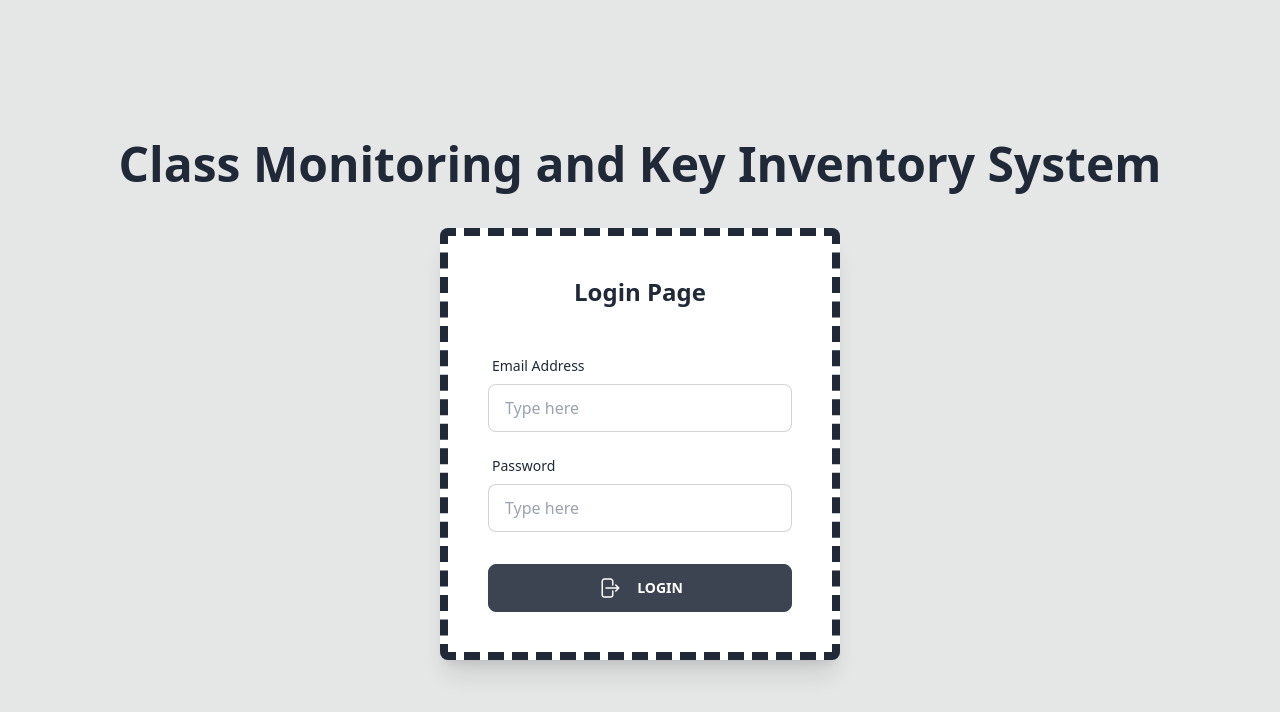
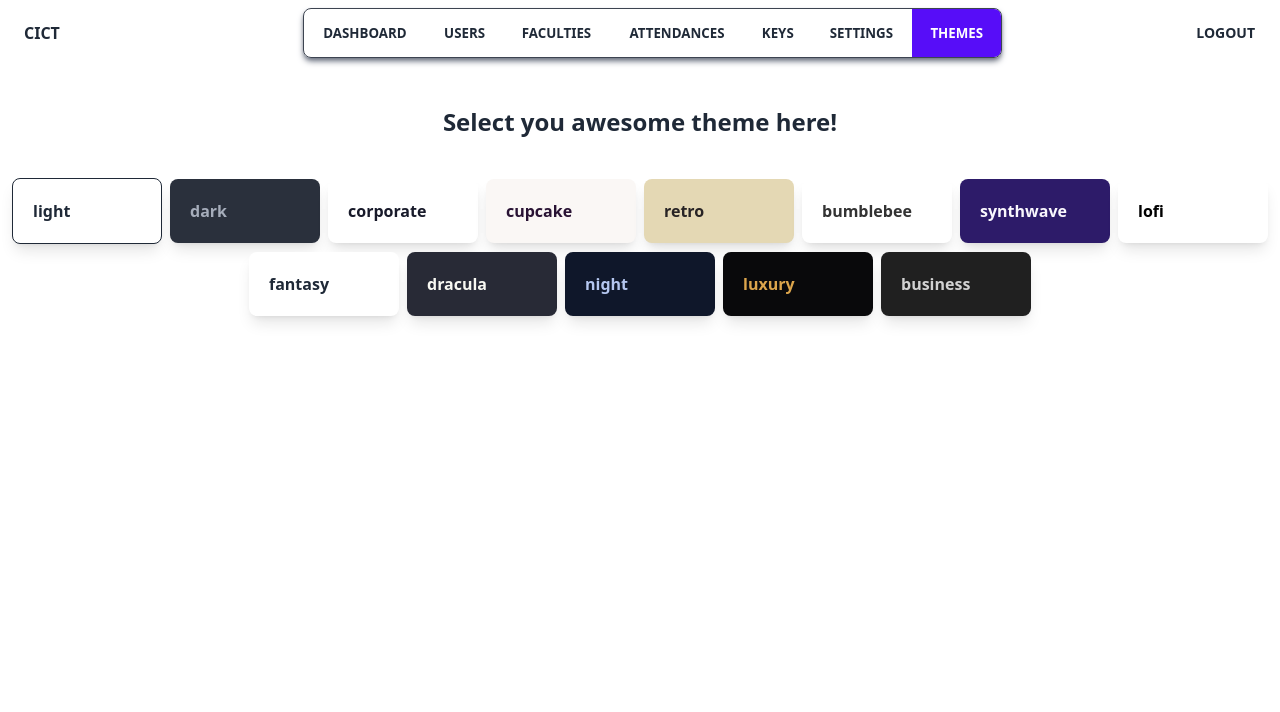
Before and after one commit to murangproject/frontend-ni-randgris, an Angular app: page /themes in a window 1280 px wide. Before the commit this address led to /login. Shown: the top 712 px of the page. Built offline with nearby package versions, Linux system fonts and the light colour scheme; sample sign-in values are in the browser's storage.

Commit message:
added themes

```diff
--- a/src/app/app-routing.module.ts
+++ b/src/app/app-routing.module.ts
@@ -101,6 +101,11 @@ const routes: Routes = [
             path: 'settings',
             title: 'Settings',
             loadComponent: () => import('./settings/settings.component').then(c => c.SettingsComponent)
+          },
+          {
+            path: 'themes',
+            title: 'themes',
+            loadComponent: () => import('./themes/themes.component').then(c => c.ThemesComponent)
           }
         ],
       },
--- a/src/app/app.component.html
+++ b/src/app/app.component.html
@@ -1,3 +1,3 @@
-<div>
+<div [attr.data-theme]="theme">
   <router-outlet></router-outlet>
 </div>
--- a/src/app/app.component.ts
+++ b/src/app/app.component.ts
@@ -10,10 +10,13 @@ export class AppComponent implements OnInit {
 
   constructor (private router: Router) {}
   title = 'frontend';
+  theme: string = '';
   ngOnInit(): void {
     const token = localStorage.getItem('token');
     if(!token) {
       this.router.navigate(['/login']);
     }
+
+    this.theme = localStorage.getItem('theme') ?? 'light';
   }
 }
--- a/src/app/sidebar/menu-list.ts
+++ b/src/app/sidebar/menu-list.ts
@@ -25,6 +25,10 @@ export const Navbar = {
       label: 'Settings',
       link: '/settings',
     },
+    {
+      label: 'Themes',
+      link: '/themes',
+    },
   ],
   attendance_checker: [
     {
@@ -47,6 +51,10 @@ export const Navbar = {
       label: 'Settings',
       link: '/settings',
     },
+    {
+      label: 'Themes',
+      link: '/themes',
+    },
   ],
   faculty: [
     {
@@ -60,6 +68,10 @@ export const Navbar = {
     {
       label: 'Attendance Records',
       link: '/attendance-records',
+    },
+    {
+      label: 'Themes',
+      link: '/themes',
     },
   ],
 };
@@ -90,6 +102,10 @@ export const Sidebar = {
       label: 'Settings',
       link: '/settings',
     },
+    {
+      label: 'Themes',
+      link: '/themes',
+    },
   ],
   attendance_checker: [
     {
@@ -112,6 +128,10 @@ export const Sidebar = {
       label: 'Settings',
       link: '/settings',
     },
+    {
+      label: 'Themes',
+      link: '/themes',
+    },
   ],
   faculty: [
     {
@@ -126,5 +146,9 @@ export const Sidebar = {
       label: 'Attendance Records',
       link: '/attendance-records',
     },
+    {
+      label: 'Themes',
+      link: '/themes',
+    },
   ],
 };
--- /dev/null
+++ b/src/app/themes/themes.component.html
@@ -0,0 +1,15 @@
+<div class="flex flex-wrap h-full gap-5 w-full items-center justify-center">
+  <div class="flex">
+    <h1 class="text-2xl font-bold my-5 text-center">
+      Select you awesome theme here!
+    </h1>
+  </div>
+  <div class="flex flex-row flex-wrap gap-2 mx-auto w-full items-center justify-center">
+    <ng-container *ngFor="let theme of themes">
+      <div class="p-5 shadow-lg rounded-lg flex flex-col w-[150px]" [attr.data-theme]="theme"
+        [ngClass]="{'border border-base-content': theme === selectedTheme}" (click)="setTheme(theme)">
+        <div class="font-bold">{{ theme }}</div>
+      </div>
+    </ng-container>
+  </div>
+</div>
--- /dev/null
+++ b/src/app/themes/themes.component.ts
@@ -0,0 +1,42 @@
+import { Component, OnInit } from '@angular/core';
+import { CommonModule } from '@angular/common';
+
+export enum Theme {
+  Light = 'light',
+  Dark = 'dark',
+  Corporate = 'corporate',
+  Cupcake = 'cupcake',
+  Retro = 'retro',
+  Bumblebee = 'bumblebee',
+  Synthwave = 'synthwave',
+  Lofi = 'lofi',
+  Fantasy = 'fantasy',
+  Dracula = 'dracula',
+  Night = 'night',
+  Luxury = 'luxury',
+  Business = 'business',
+}
+
+@Component({
+  selector: 'app-themes',
+  standalone: true,
+  imports: [CommonModule],
+  templateUrl: './themes.component.html',
+  styles: [
+  ]
+})
+export class ThemesComponent implements OnInit {
+  themes: string[] = Object.values(Theme);
+
+  selectedTheme: string = 'light';
+
+  ngOnInit(): void {
+    this.selectedTheme = localStorage.getItem('theme') ?? 'light';
+  }
+
+  setTheme(theme: string): void {
+    localStorage.setItem('theme', theme);
+    window.location.reload();
+    this.selectedTheme = theme;
+  }
+}
```
